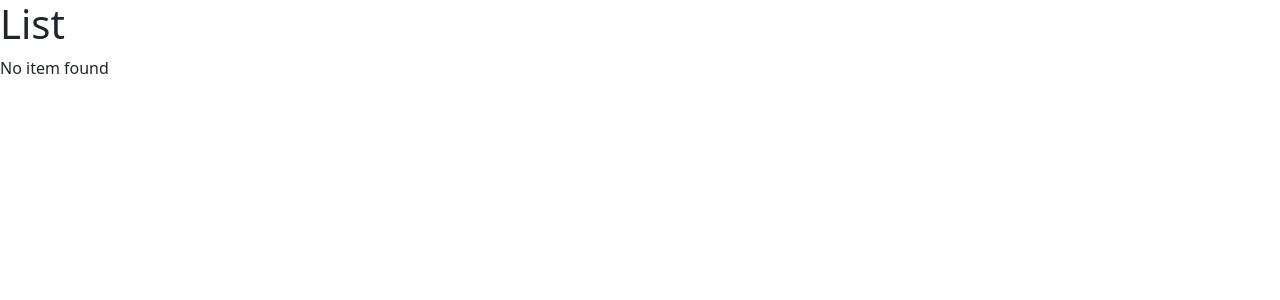
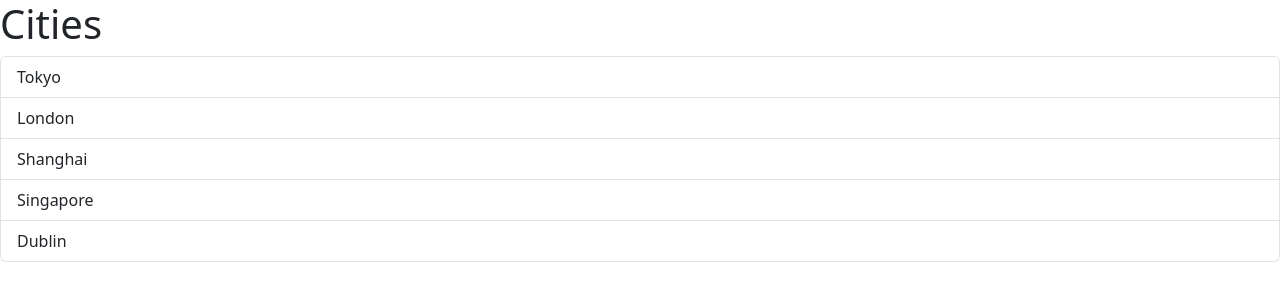
Before and after one commit to Merv39/Merv39.github.io, a React (Vite) app: page / in a window 1280 px wide. Shown: the top 300 px of the page. Built offline with nearby package versions, Linux system fonts and the light colour scheme.

Commit message:
tutorial: react tutorial follow-along
Following https://www.youtube.com/watch?v=SqcY0GlETPk to get practice and re-learn web dev

```diff
--- a/src/App.tsx
+++ b/src/App.tsx
@@ -1,7 +1,21 @@
 import ListGroup from "./components/ListGroup";
 
 function App() {
-  return <div><ListGroup/></div>
+  let items = ["Tokyo", "London", "Shanghai", "Singapore", "Dublin"];
+
+  // const handleSelectItem = (item: string) => {
+  //   console.log(item);
+  // };
+
+  return (
+    <div>
+      <ListGroup
+        items={items}
+        heading="Cities"
+        onSelectItem={(item) => console.log(item)}
+      />
+    </div>
+  );
 }
 
 export default App;
--- a/src/components/ListGroup.tsx
+++ b/src/components/ListGroup.tsx
@@ -1,7 +1,17 @@
-function ListGroup() {
-  let items = ["Tokyo", "London", "Shanghai", "Singapore", "Dublin"];
+import { useState } from "react";
 
-  items = [];
+interface Props {
+  items: string[];
+  heading: string;
+  onSelectItem: (item: string) => void;
+}
+
+function ListGroup({ items, heading, onSelectItem }: Props) {
+  // Hook Function
+  const arr = useState(-1);
+  // arr[0] // variable
+  // arr[1] // setter function
+  const [selectedIndex, setSelectedIndex] = arr;
 
   const getMessage = () => {
     return items.length === 0 && <p>No item found</p>;
@@ -9,11 +19,24 @@ function ListGroup() {
 
   return (
     <>
-      <h1>List</h1>
+      <h1>{heading}</h1>
       {getMessage()}
       <ul className="list-group">
-        {items.map((item) => (
-          <li key={item}>{item}</li>
+        {items.map((item, index) => (
+          <li
+            className={
+              selectedIndex === index
+                ? "list-group-item active"
+                : "list-group-item"
+            }
+            key={item}
+            onClick={() => {
+              setSelectedIndex(index);
+              onSelectItem(item);
+            }}
+          >
+            {item}
+          </li>
         ))}
       </ul>
     </>
```
